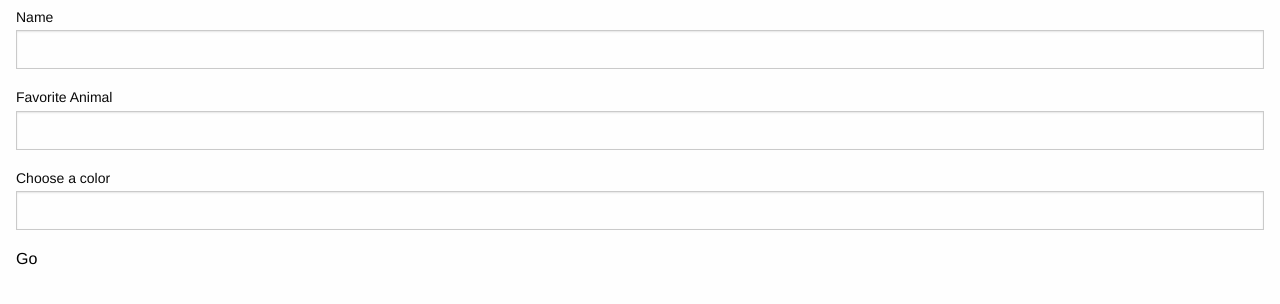
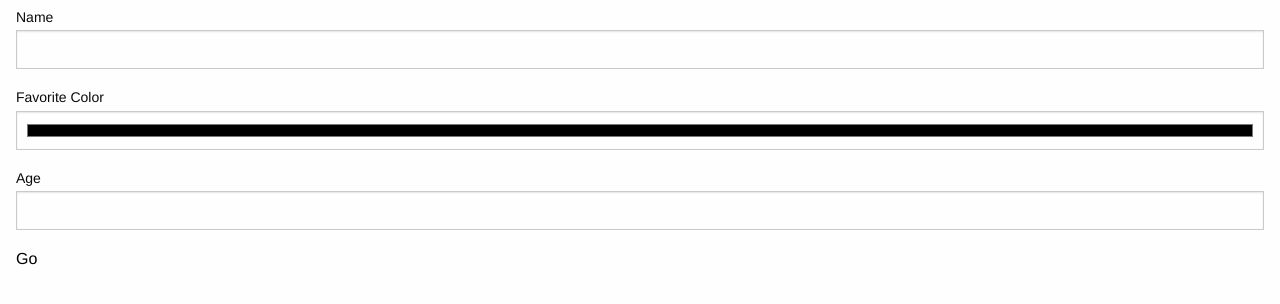
Before and after one commit to zoe-arbuckle/people-factory, a plain HTML site: page index.html in a window 1280 px wide. Shown: the part 86-390 px from the top of the page. Drawn offline with nearby package versions, Linux system fonts and the light colour scheme.

Commit message:
Change last two inputs to age and favorite color

```diff
--- a/index.html
+++ b/index.html
@@ -20,12 +20,12 @@
                     <input type="text" name="personName">
                 </p>
                 <p>
-                    <label for="favoriteAnimal">Favorite Animal</label>
-                    <input type="text" name="favoriteAnimal">
+                    <label for="favoriteColor">Favorite Color</label>
+                    <input type="color" name="favoriteColor">
                 </p>
                 <p>
-                    <label for="color">Choose a color</label>
-                    <input type="text" name="color">
+                    <label for="">Age</label>
+                    <input type="number" name="age">
                 </p>
                 <p>
                     <button type="submit">Go</button>
```
